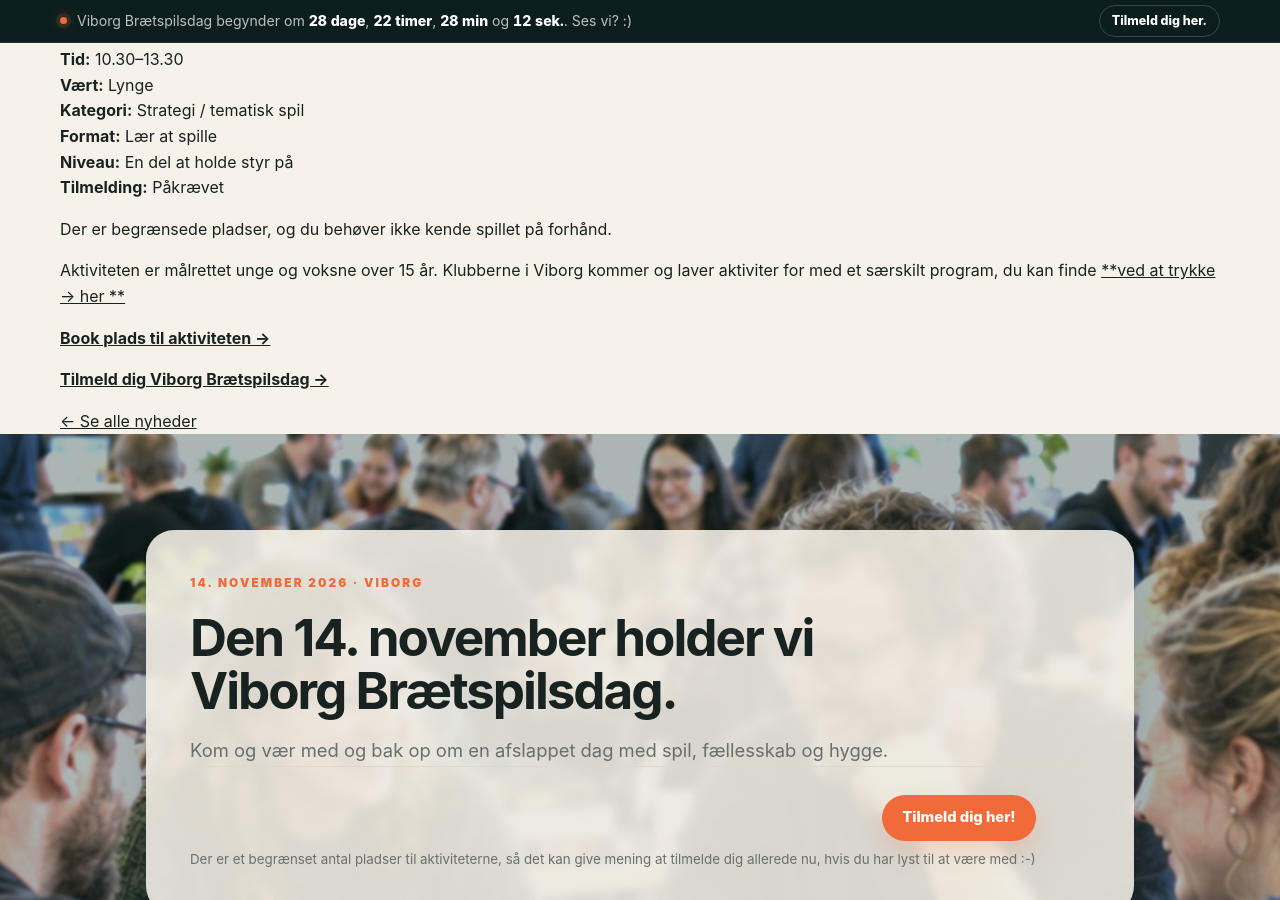
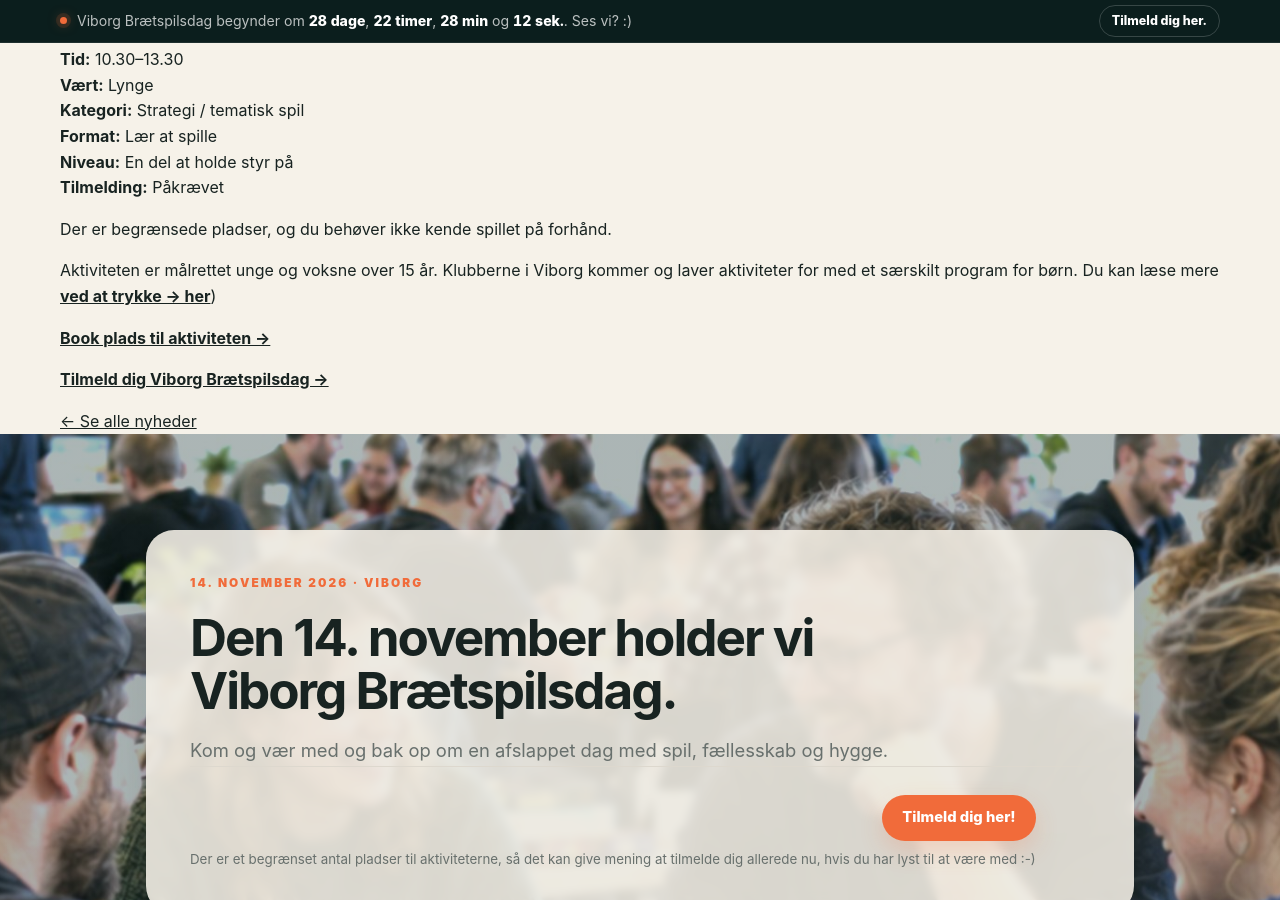
Before and after one commit to Andrejao/spilex, a Jekyll site: the page built from _posts/2026-09-15-dead-of-winter.md, in a window 1280 px wide and 900 px high, scrolled down 1448 px. Built offline with Jekyll 4.4.1, drawn with Linux system fonts in a browser that asks for light colours.

Commit message:
Update 2026-09-15-dead-of-winter.md

```diff
--- a/_posts/2026-09-15-dead-of-winter.md
+++ b/_posts/2026-09-15-dead-of-winter.md
@@ -68,8 +68,7 @@
 
 Der er begrænsede pladser, og du behøver ikke kende spillet på forhånd.
 
-Aktiviteten er  målrettet unge og voksne over 15 år. Klubberne i Viborg kommer og laver aktiviter for med et særskilt program, du kan finde [**ved at trykke → her
- **]([https://booking.viborgbraetspil.dk/](https://viborgbraetspil.dk/nyheder/klubberne/))
+Aktiviteten er  målrettet unge og voksne over 15 år. Klubberne i Viborg kommer og laver aktiviteter for med et særskilt program for børn. Du kan læse mere [**ved at trykke → her**](https://viborgbraetspil.dk/nyheder/klubberne/))
 
 [**Book plads til aktiviteten →**](https://booking.viborgbraetspil.dk/)
 
```
